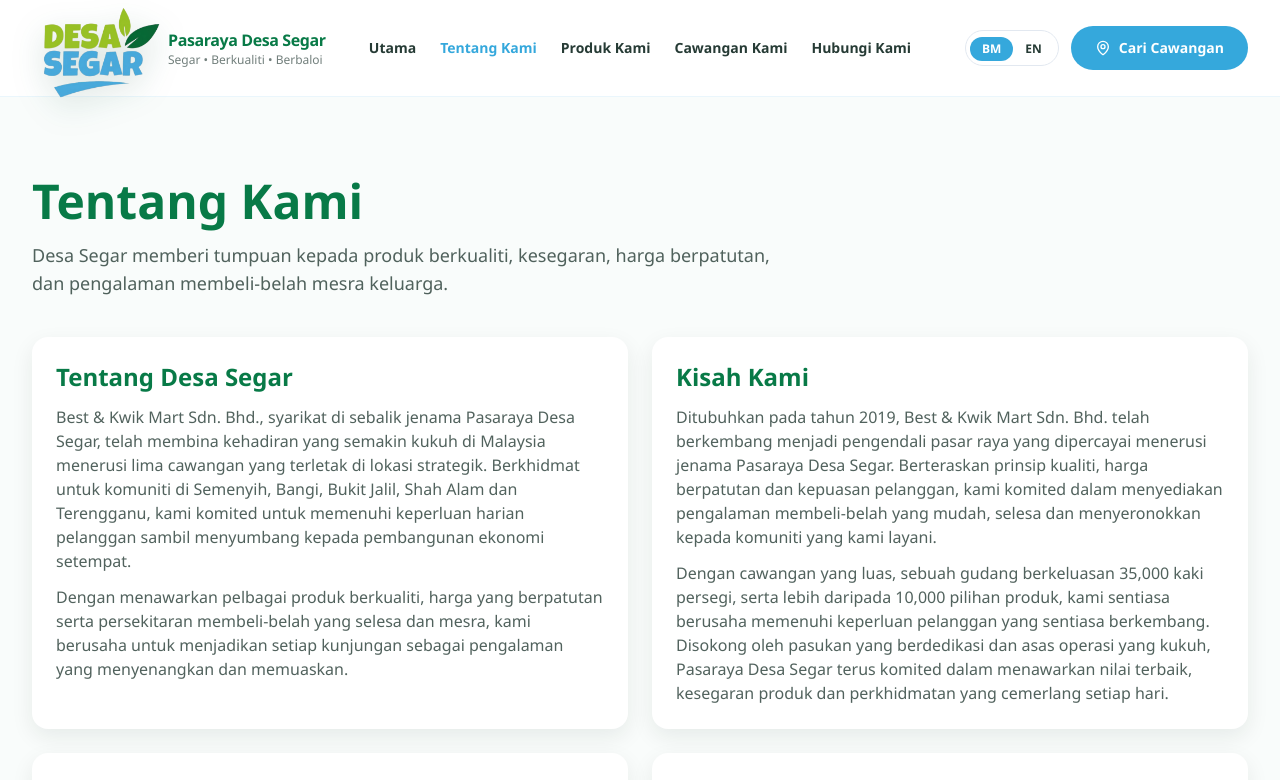
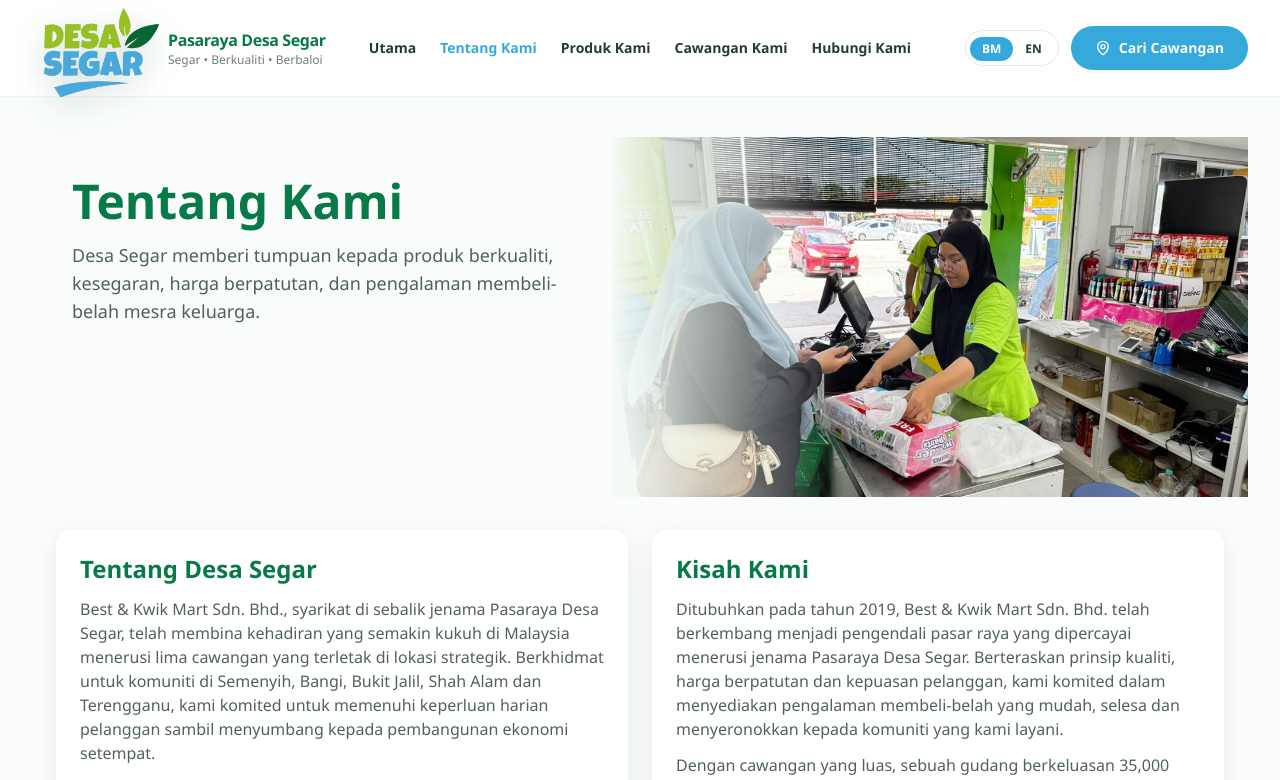
Before and after one commit to mknorizan/desa-segar-website, a React (Vite) app: page /about in a window 1280 px wide. Shown: the top 780 px of the page. Built offline with nearby package versions, Linux system fonts and the light colour scheme.

Commit message:
Update About Us

```diff
--- a/src/pages/About.tsx
+++ b/src/pages/About.tsx
@@ -12,6 +12,7 @@ interface AboutSection {
 export function AboutPage() {
   const { language, t } = useI18n()
   usePageMeta(t.pages.about.title, t.pages.about.intro)
+  const aboutHeroImage = '/images/about-us/about-us.jpeg'
 
   const sections: AboutSection[] = [
     {
@@ -150,12 +151,26 @@ export function AboutPage() {
   ]
 
   return (
-    <section className="bg-softMint/50 py-14 lg:py-20">
+    <section className="bg-softMint/50 pb-14 pt-8 lg:pb-20 lg:pt-10">
       <Container>
+        <div className="grid items-stretch gap-0 lg:grid-cols-[1fr_1.1fr]">
+          <div className="relative z-10 p-6 sm:p-8 lg:p-10">
               <h1 className="text-4xl font-extrabold text-leafGreen md:text-5xl">{t.pages.about.title.split('|')[0].trim()}</h1>
-        <p className="mt-4 max-w-3xl text-lg text-charcoal/80">{t.pages.about.intro}</p>
+              <p className="mt-4 max-w-2xl text-lg text-charcoal/80">{t.pages.about.intro}</p>
+          </div>
 
-        <div className="mt-10 grid gap-6 md:grid-cols-2">
+          <div className="relative min-h-[230px] sm:min-h-[300px] lg:min-h-[360px]">
+            <img
+              src={aboutHeroImage}
+              alt={language === 'bm' ? 'Suasana pasaraya dengan hasil segar' : 'Supermarket lifestyle scene with fresh produce'}
+              loading="lazy"
+              className="h-full w-full object-cover object-[62%_center]"
+            />
+            <div aria-hidden="true" className="pointer-events-none absolute inset-y-0 left-0 w-28 bg-gradient-to-r from-[#f4fbf6] via-[#f4fbf6]/55 to-transparent sm:w-36 lg:w-56" />
+          </div>
+        </div>
+
+        <div className="mt-6 grid gap-6 px-1 sm:mt-7 sm:px-2 md:grid-cols-2 lg:mt-8 lg:px-6">
           {sections.map((section) => (
             <article key={section.key} className="rounded-2xl bg-white p-6 shadow-soft">
               <h2 className="text-2xl font-bold text-leafGreen">{section.title}</h2>
```
Also changed, not shown: public/images/about-us/about-us.jpeg (added). Lines whose indentation alone changed are shown as unchanged.
